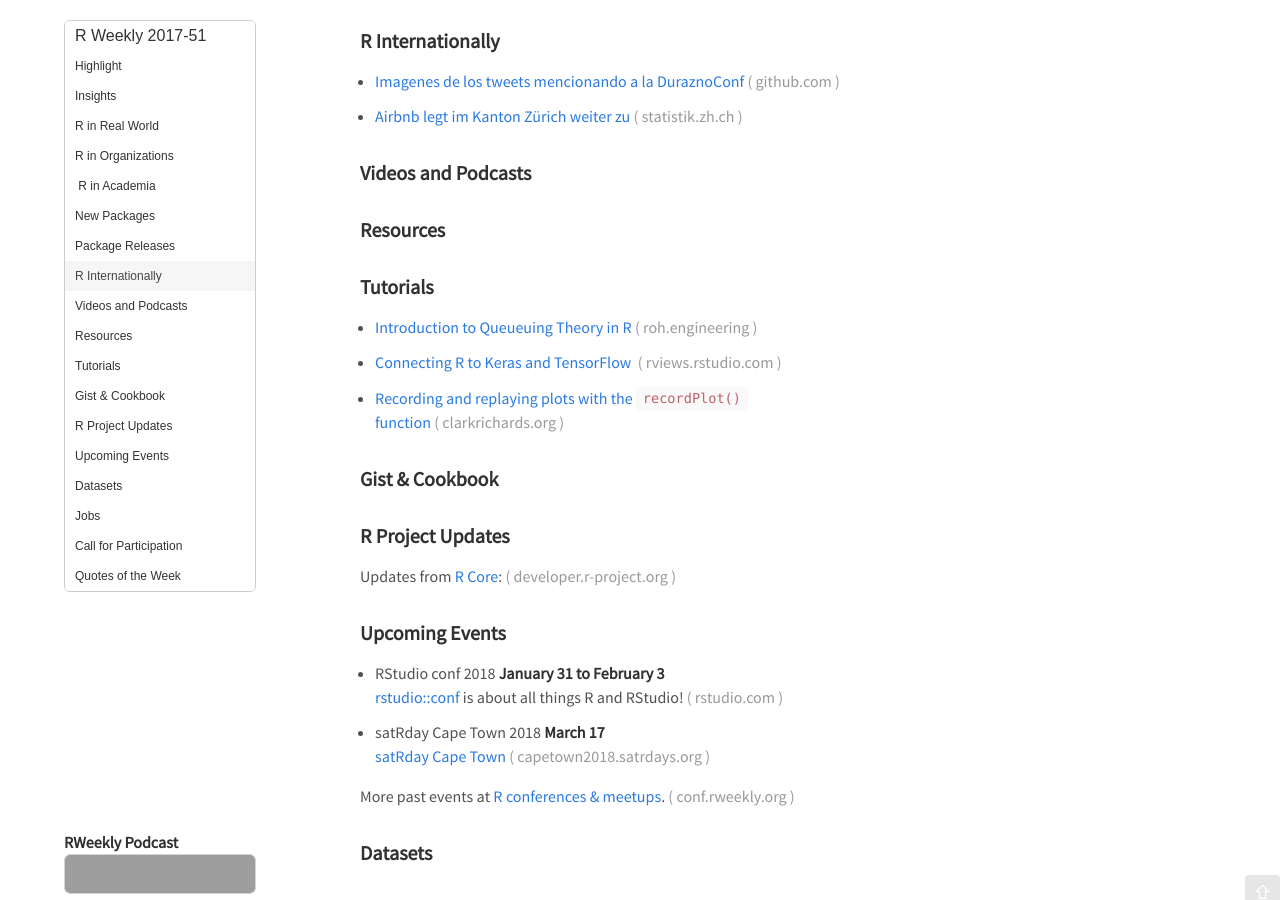
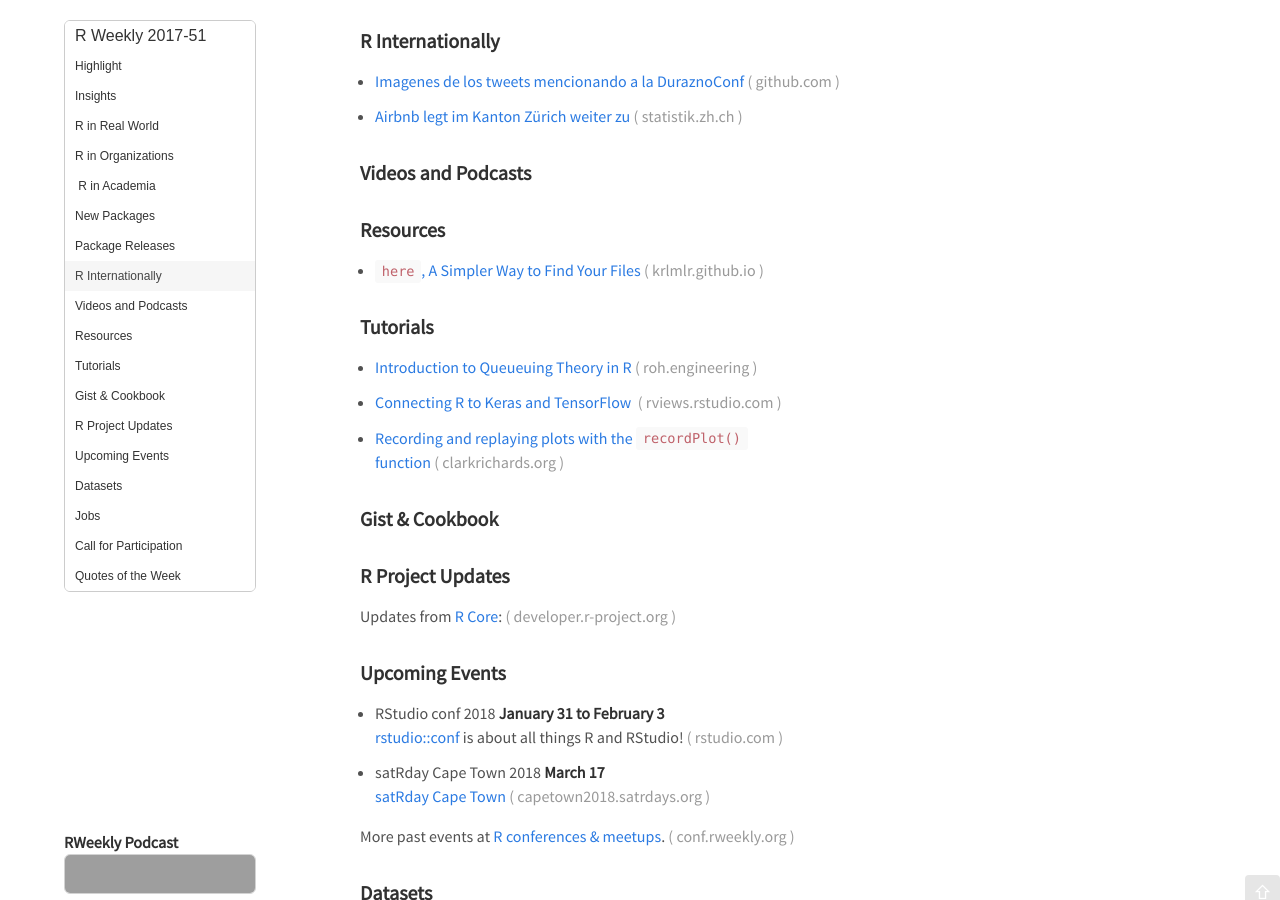
Before and after one commit to rweekly/rweekly.org, a Jekyll site: the page built from draft.md, in a window 1280 px wide and 900 px high, scrolled down 1106 px. Built offline with Jekyll 4.4.1, drawn with Linux system fonts in a browser that asks for light colours; emoji names are drawn with the system emoji font; comment, search, counter and statistics services are not loaded; grey boxes are pictures that could not be loaded.

Commit message:
Update draft.md

```diff
--- a/draft.md
+++ b/draft.md
@@ -65,7 +65,7 @@
 
 ###  Resources
 
-
++ [`here`, A Simpler Way to Find Your Files](https://krlmlr.github.io/here/)
 
 ###  Tutorials
 
```
